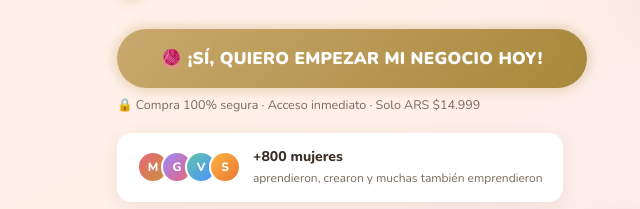
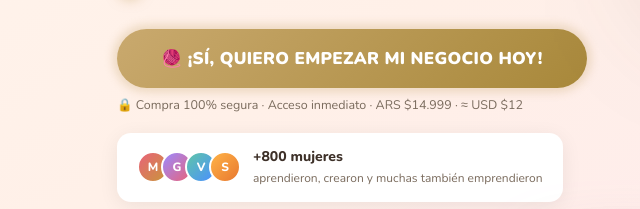
Before and after one commit to metodoamigurumi-pro/metodoamigurumipro, a plain HTML site: page index.html in a window 1280 px wide. Shown: the part 829-1038 px from the top of the page, 13-653 px from the left. Drawn offline with nearby package versions, Linux system fonts and the light colour scheme.

Commit message:
Update index.html

```diff
--- a/index.html
+++ b/index.html
@@ -390,7 +390,7 @@ footer{background:#2A1C12;padding:36px 20px;text-align:center}
         </div>
         <div class="hero-cta-wrap">
           <a href="https://pay.hotmart.com/L105194682D" class="btn btn-primary">🧶 ¡SÍ, QUIERO EMPEZAR MI NEGOCIO HOY!</a>
-          <div class="hero-secure">🔒 Compra 100% segura · Acceso inmediato · Solo ARS $14.999</div>
+          <div class="hero-secure">🔒 Compra 100% segura · Acceso inmediato · ARS $14.999 · ≈ USD $12</div>
         </div>
         <div class="hero-social-proof">
           <div class="sp-avatars">
```
